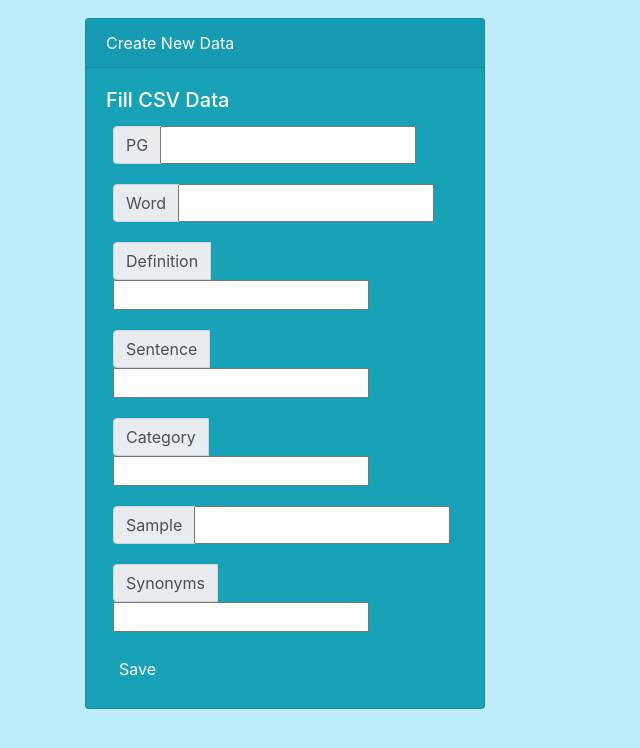
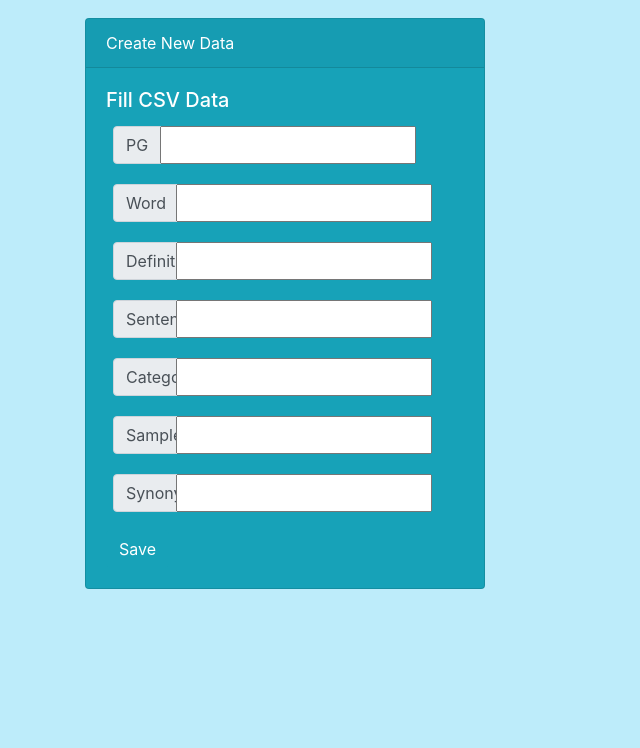
Before and after one commit to Remyrd77/isltapi, a Flask app: page / in a window 1280 px wide. Shown: the top 748 px of the page, without its empty margins (0-640 px from the left). Run offline with Flask 2, Linux system fonts and the light colour scheme; some libraries are stand-ins or nearby versions.

Commit message:
Update main.css

```diff
--- a/static/css/main.css
+++ b/static/css/main.css
@@ -6,7 +6,9 @@ body {
 .container {
     margin-top: 18px;
 }
-
+.input-group-prepend {
+    max-width: 4rem;;
+}
 .item {
     margin-left: 5px;
     padding: 2px;
```
